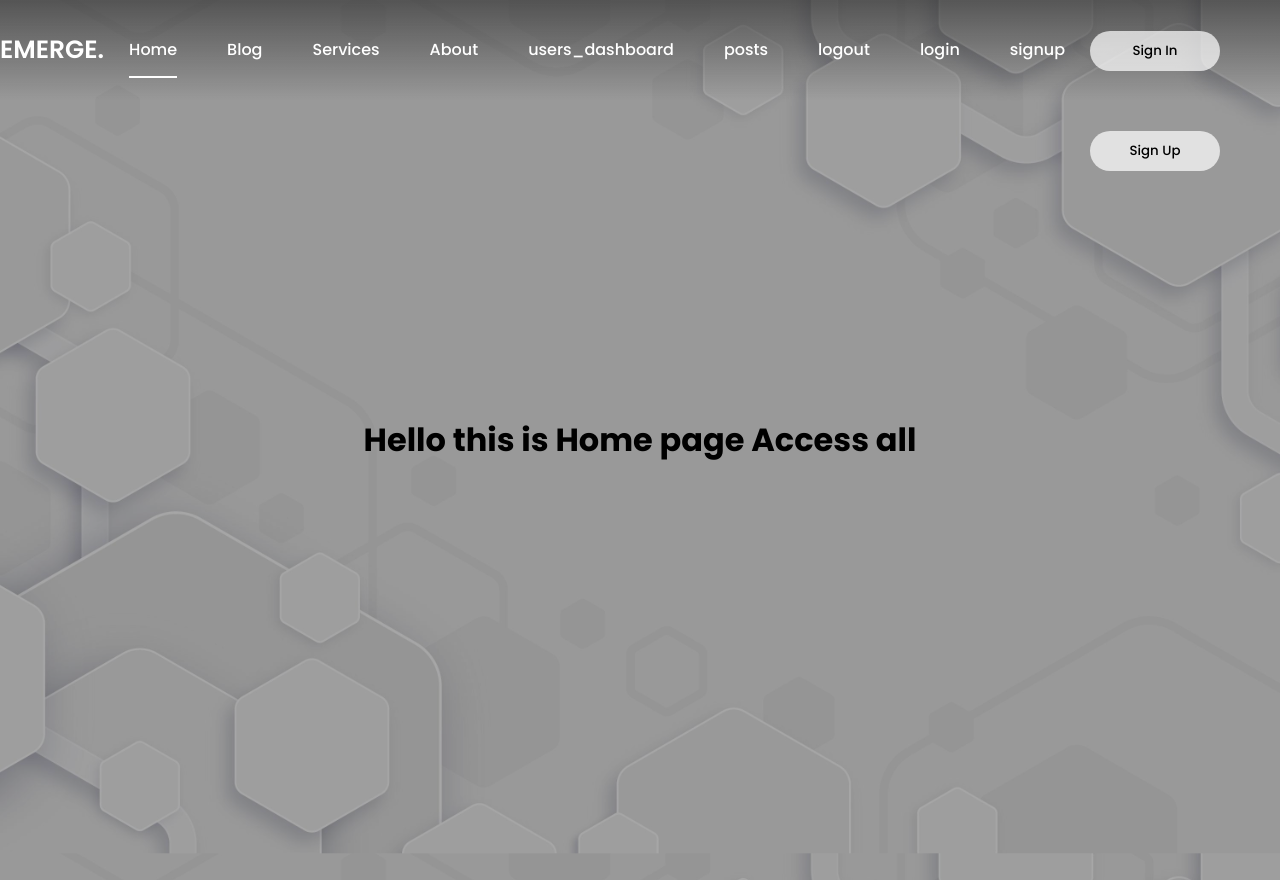
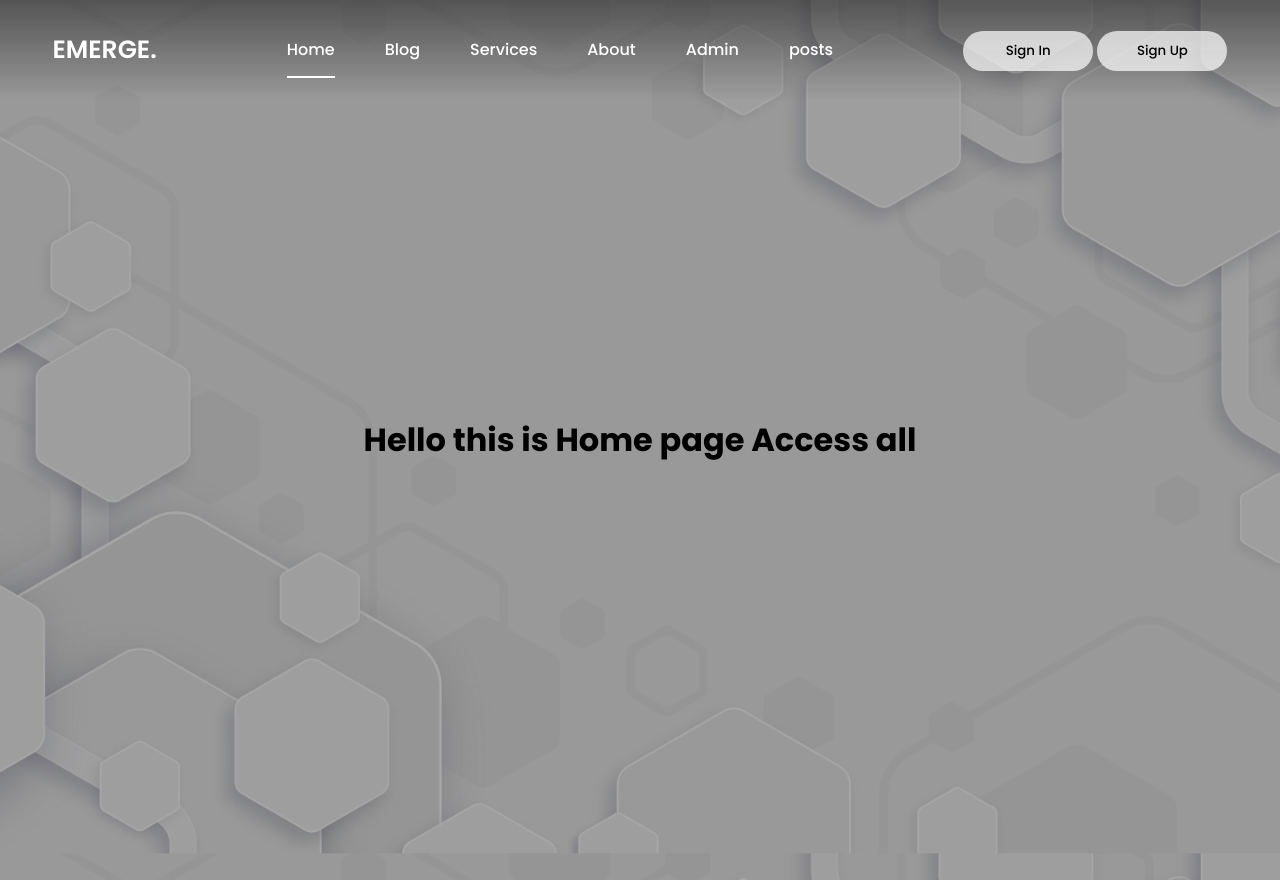
Before and after one commit to Abdullah-Hussein2/EmergeWebsite, a Flask app: page / in a window 1280 px wide. Run offline with Flask 3, Linux system fonts and the light colour scheme.

Commit message:
modified:   app/website/templates/base.html 	modified:   app/website/__init__.py 	modified:   app/website/admindash.py 	modified:   app/website/auth.py 	deleted:    app/website/static/image3.jpg 	deleted:    app/website/static/style.css 	modified:   app/website/templates/base.html 	modified:   app/website/templates/edit_user.html 	modified:   app/website/templates/login.html 	modified:   app/website/templates/signup.html 	modified:   app/website/templates/users_dashboard.html 	modified:   app/website/views.py

```diff
--- a/app/website/templates/base.html
+++ b/app/website/templates/base.html
@@ -30,11 +30,8 @@
                 <li><a href="/" class="link">Blog</a></li>
                 <li><a href="/services" class="link">Services</a></li>
                 <li><a href="/" class="link">About</a></li>
-                <li><a href="/Users_dashboard" class="link">users_dashboard</a></li>
+                <li><a href="/Users_dashboard" class="link">Admin</a></li>
                 <li><a href="/posts" class="link">posts</a></li>
-                <li><a href="/logout" class="link">logout</a></li>
-                <li><a href="/login" class="link">login</a></li>
-                <li><a href="/signup" class="link">signup</a></li>
             </ul>
         </div>
         <div class="nav-button">
```
